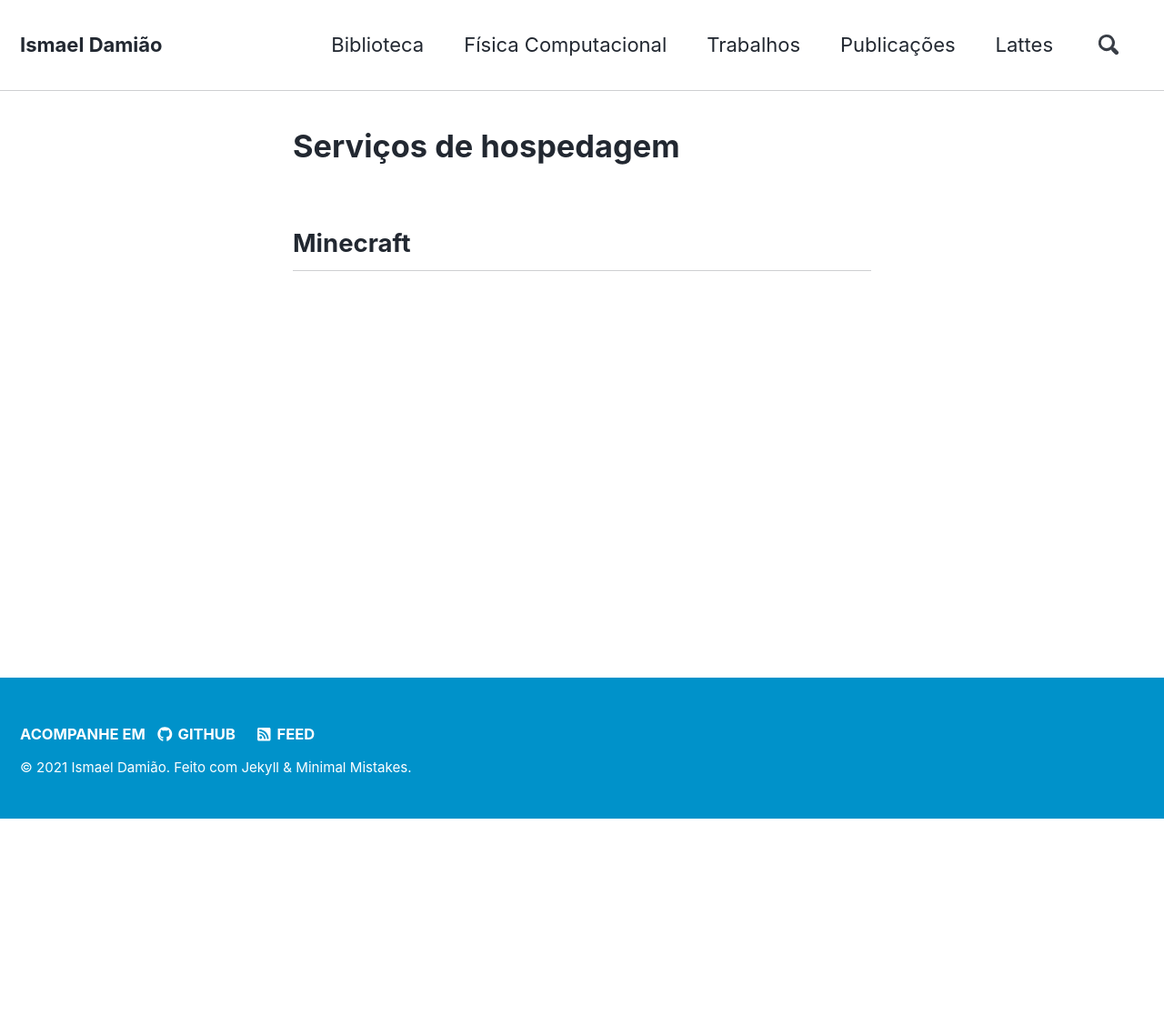
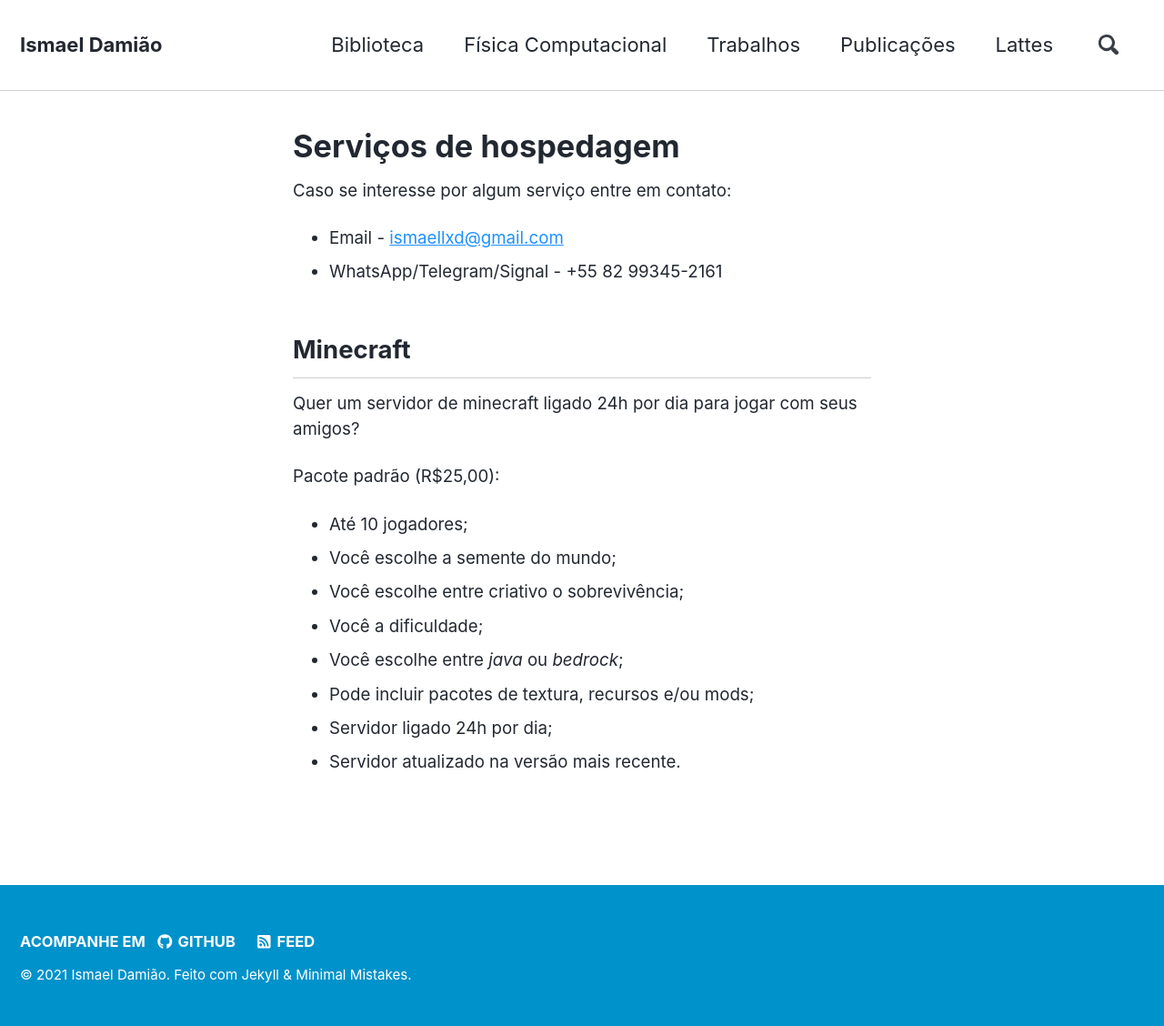
Before and after one commit to ismaeldamiao/ismaeldamiao.github.io, a Jekyll site: the page built from _pages/pt/servidores.md, in a window 1280 px wide. Shown: the whole page at 91% size. Built offline with Jekyll 4.4.1, drawn with Linux system fonts in a browser that asks for light colours; nearby versions of some CDN libraries; before the commit the page ends 900 px from its top, so only the background shows below that.

Commit message:
Update servidores.md

```diff
--- a/_pages/pt/servidores.md
+++ b/_pages/pt/servidores.md
@@ -3,4 +3,20 @@
 title: "Serviços de hospedagem"
 ---
 
+Caso se interesse por algum serviço entre em contato:
+* Email - [ismaellxd@gmail.com](mailto:ismaellxd@gmail.com)
+* WhatsApp/Telegram/Signal - +55 82 99345-2161
+
 ## Minecraft
+
+Quer um servidor de minecraft ligado 24h por dia para jogar com seus amigos?
+
+Pacote padrão (R$25,00):
+* Até 10 jogadores;
+* Você escolhe a semente do mundo;
+* Você escolhe entre criativo o sobrevivência;
+* Você a dificuldade;
+* Você escolhe entre *java* ou *bedrock*;
+* Pode incluir pacotes de textura, recursos e/ou mods;
+* Servidor ligado 24h por dia;
+* Servidor atualizado na versão mais recente.
```
